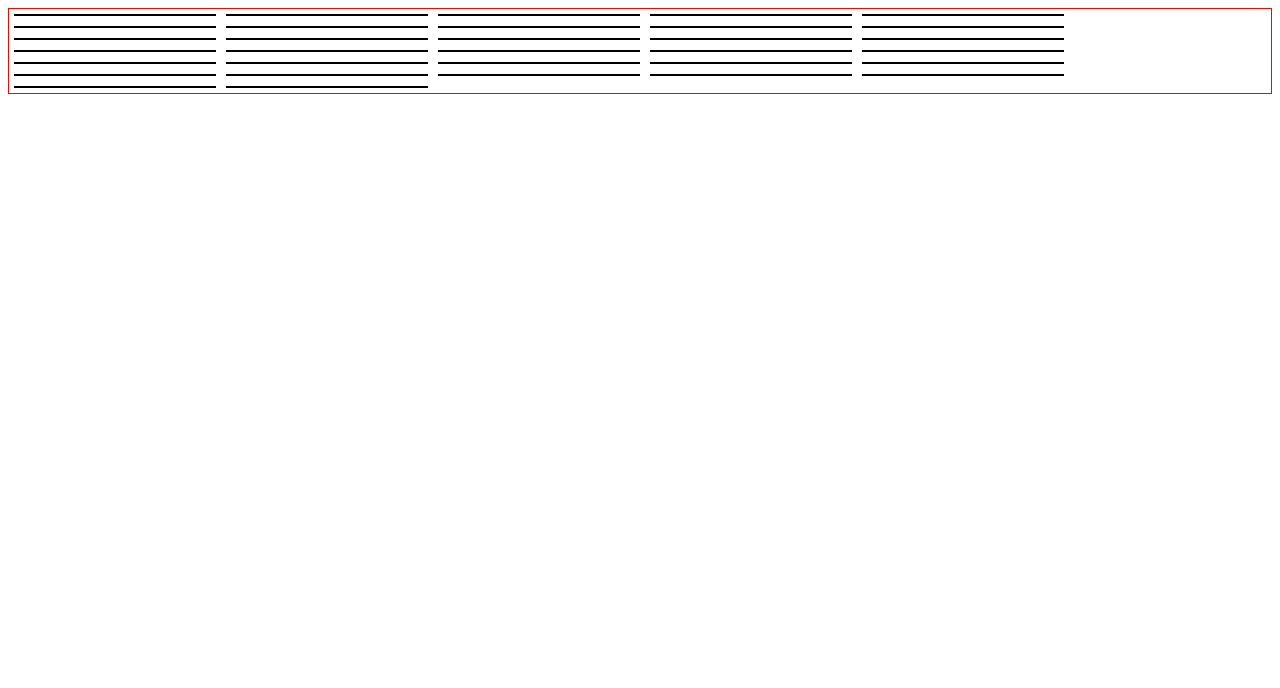
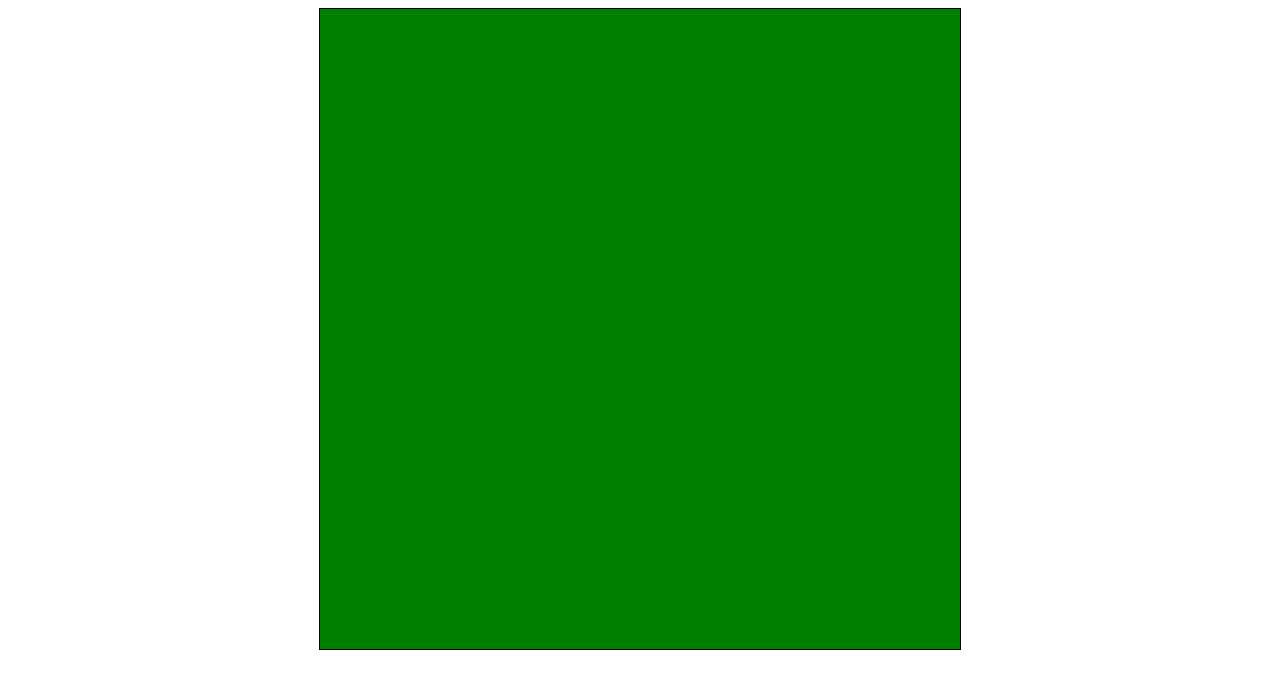
Before and after one commit to thnjstn/etch-a-sketch, a plain HTML site: page index.html in a window 1280 px wide. Drawn offline with Linux system fonts and the light colour scheme.

Commit message:
Create 16x16 grid using flexbox and js DOM manipulation

```diff
--- a/script.js
+++ b/script.js
@@ -1,20 +1,21 @@
 const container = document.querySelector(".container");
+body = document.querySelector("body");
+body.appendChild(container);
 
-function createDivCol(num) {
+function createGrid(num) {
     for (let i = 0; i < num; i++) {
-        const box = document.createElement("div");
-        box.classList.add("col");
-        container.appendChild(box);
+        const row = document.createElement("div");
+        row.classList.add("row");
+        container.appendChild(row);
+
+            for (let j = 0; j < num; j++) {
+                const box = document.createElement("div");
+                const list = box.classList;
+                list.add("box");
+                list.add(`col${j}`);
+                row.appendChild(box);
+            }
     }
 }
 
-function createDivRow(num) {
-    for (let i = 0; i < num; i++) {
-        const box = document.createElement("div");
-        box.classList.add("row");
-        container.appendChild(box);
-    }
-}
-
-createDivCol(16);
-createDivRow(16);
+createGrid(16);
--- a/style.css
+++ b/style.css
@@ -1,23 +1,32 @@
-.container {
-    border: 1px solid red;
-    max-width: 2000px;
+body {
     display: flex;
-    flex-wrap: wrap;
-    margin: 0 auto;
+    justify-content: center;
+    align-items: center;
+    flex-direction: column;
 }
 
-.col {
-    flex-grow: 0;
-    flex-shrink: 0;
-    flex-basis: 200px;
-    margin: 5px;
+div {
+    padding: auto;
+}
+
+.container {
+    width: 80vh;
+    height: 80vh;
+    display: flex;
+    justify-content: center;
     border: 1px solid black;
 }
 
 .row {
-    flex-grow: 0;
-    flex-shrink: 0;
-    flex-basis: 200px;
-    margin: 5px;
-    border: 1px solid black;
+    display: flex;
+    flex: 1;
+    flex-direction: column;
+    height: auto;
 }
+
+.box {
+    flex: 1;
+    background-color: green;
+    width: auto;
+    height: auto;
+}
```
